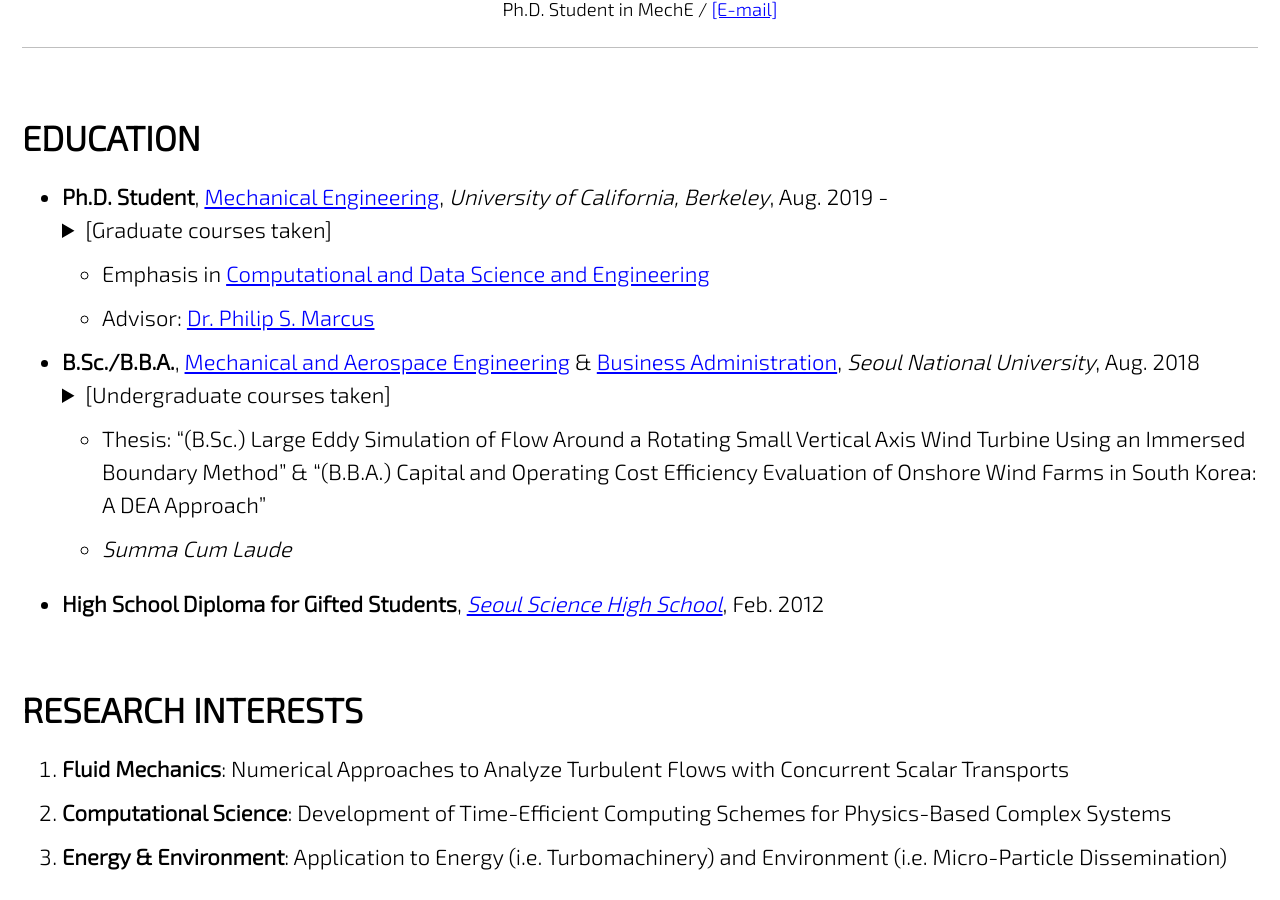
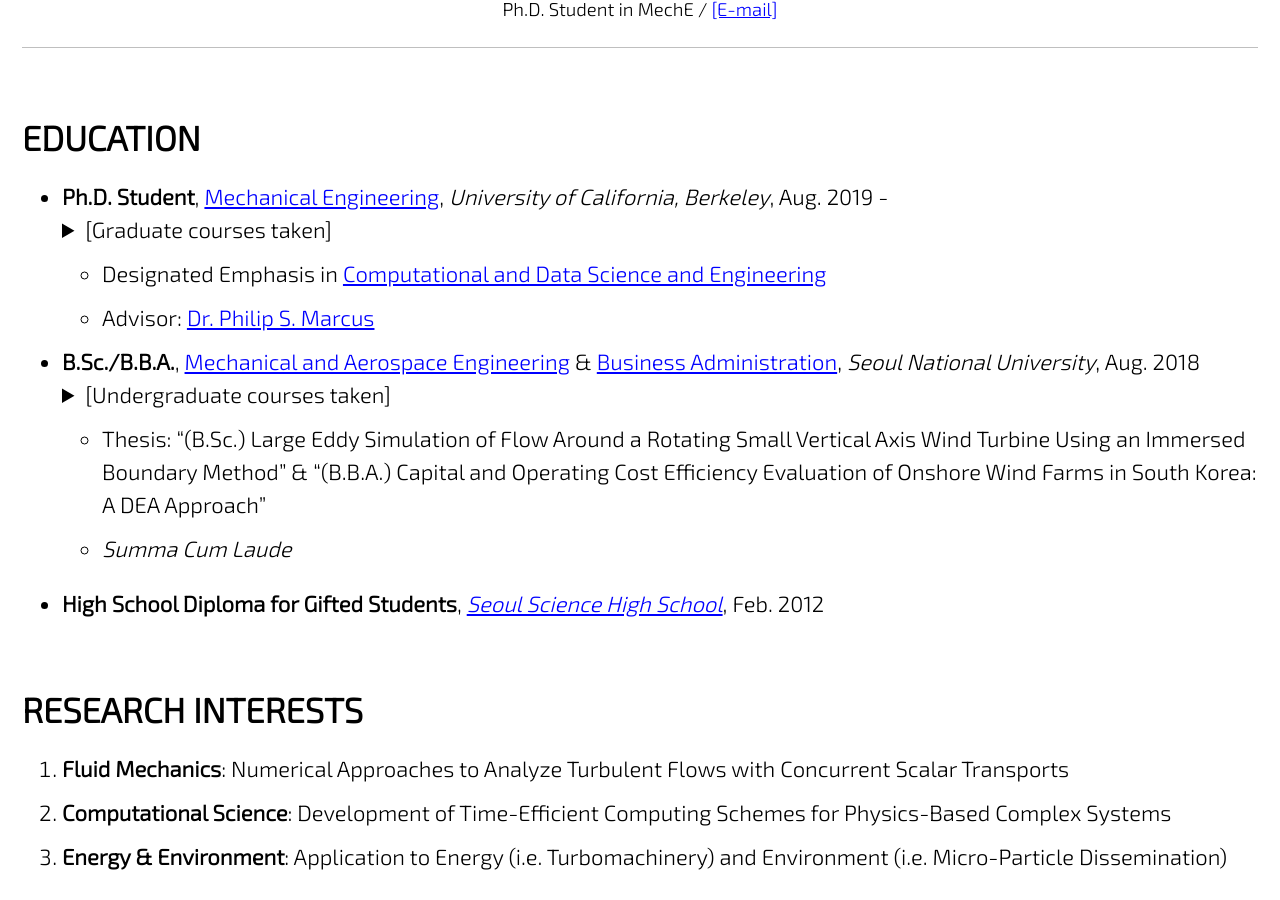
Before and after one commit to jun9303/jun9303.github.io, a Jekyll site: the page built from _pages/about.md, in a window 1280 px wide and 900 px high, scrolled down 584 px. Built offline with Jekyll 4.4.1, drawn with Linux system fonts in a browser that asks for light colours; cached includes are drawn as plain includes; nearby versions of some CDN libraries.

Commit message:
Signed-off-by: Sangjoon Lee <jun9303@gmail.com>

```diff
--- a/_pages/about.md
+++ b/_pages/about.md
@@ -23,7 +23,7 @@ feature_row:
 
       <small>Advanced Fluid Mechanics 1, Engineering Aerodynamics, Numerical Solution of Differential Equations (A & B), Oceanic and Atmospheric Waves, Optimization Models in Engineering, Spectral Methods for Fluid Dynamics, Vortex Dynamics, Theoretical Statistics</small>
     </details>
-  + Emphasis in [Computational and Data Science and Engineering](https://data.berkeley.edu/decdse)
+  + Designated Emphasis in [Computational and Data Science and Engineering](https://data.berkeley.edu/decdse/)
   + Advisor: [Dr. Philip S. Marcus](https://me.berkeley.edu/people/philip-s-marcus/)
 - **B.Sc./B.B.A.**, [Mechanical and Aerospace Engineering](http://me.snu.ac.kr/en) & [Business Administration](http://cba.snu.ac.kr/en), *Seoul National University*, Aug. 2018
     <details>
```
